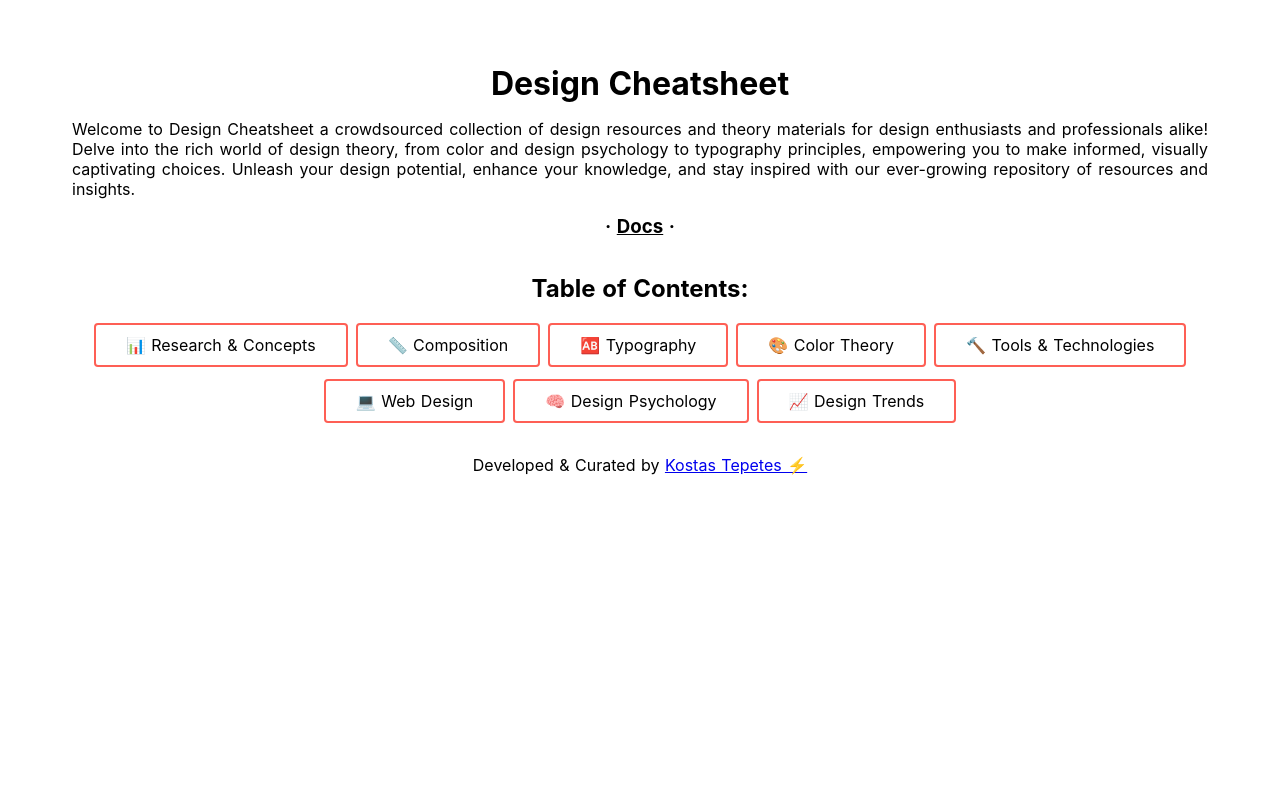
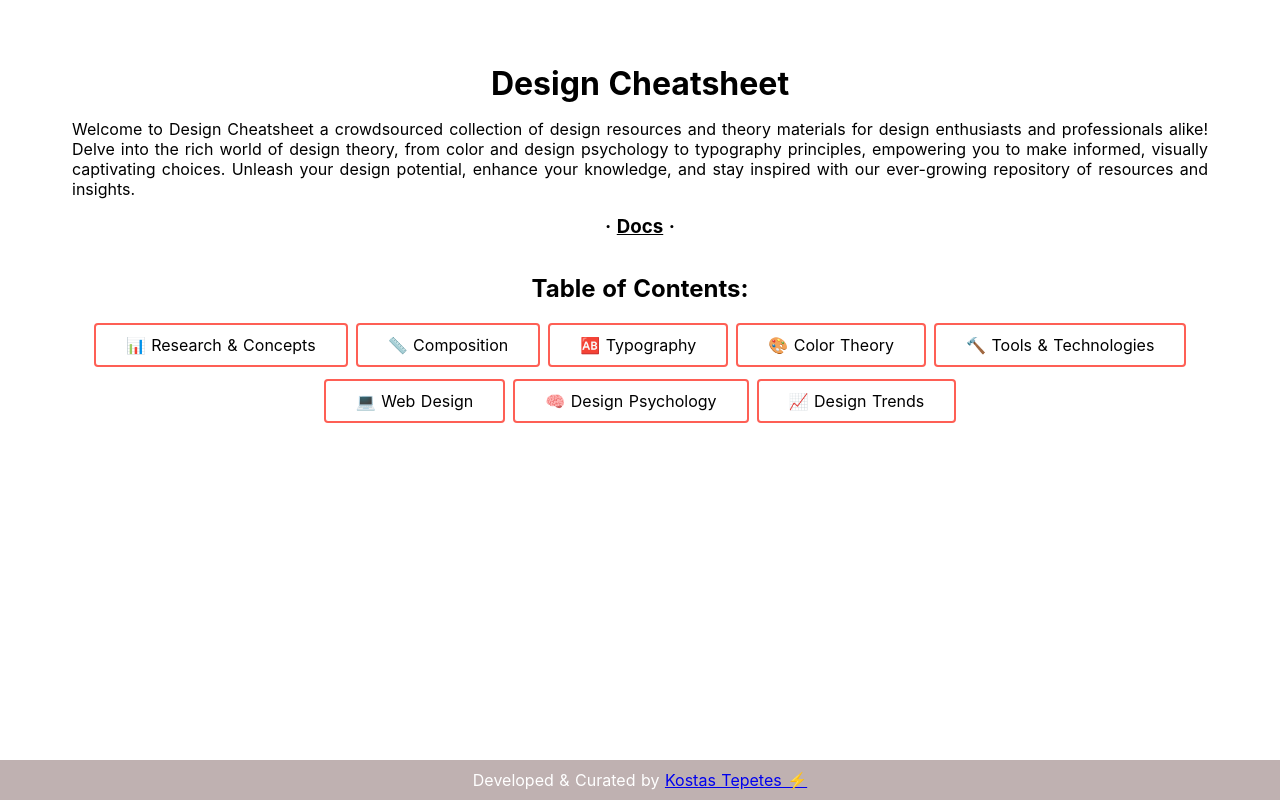
Before and after one commit to kostastepetes/design-cheatsheet, a Nuxt app: page / in a window 1280 px wide. Built offline with nearby package versions, Linux system fonts and the light colour scheme; what vue-notion would draw is missing.

Commit message:
initial commit

```diff
--- a/layouts/default.vue
+++ b/layouts/default.vue
@@ -103,4 +103,15 @@ html {
   overflow: hidden;
   text-overflow: ellipsis;
 }
+
+footer {
+  position: fixed;
+    bottom: 0;
+    left: 0;
+    right: 0;
+    text-align: center;
+    background-color: #bfb1b1;
+    color: #fff;
+    padding: 10px;
+}
 </style>
```
